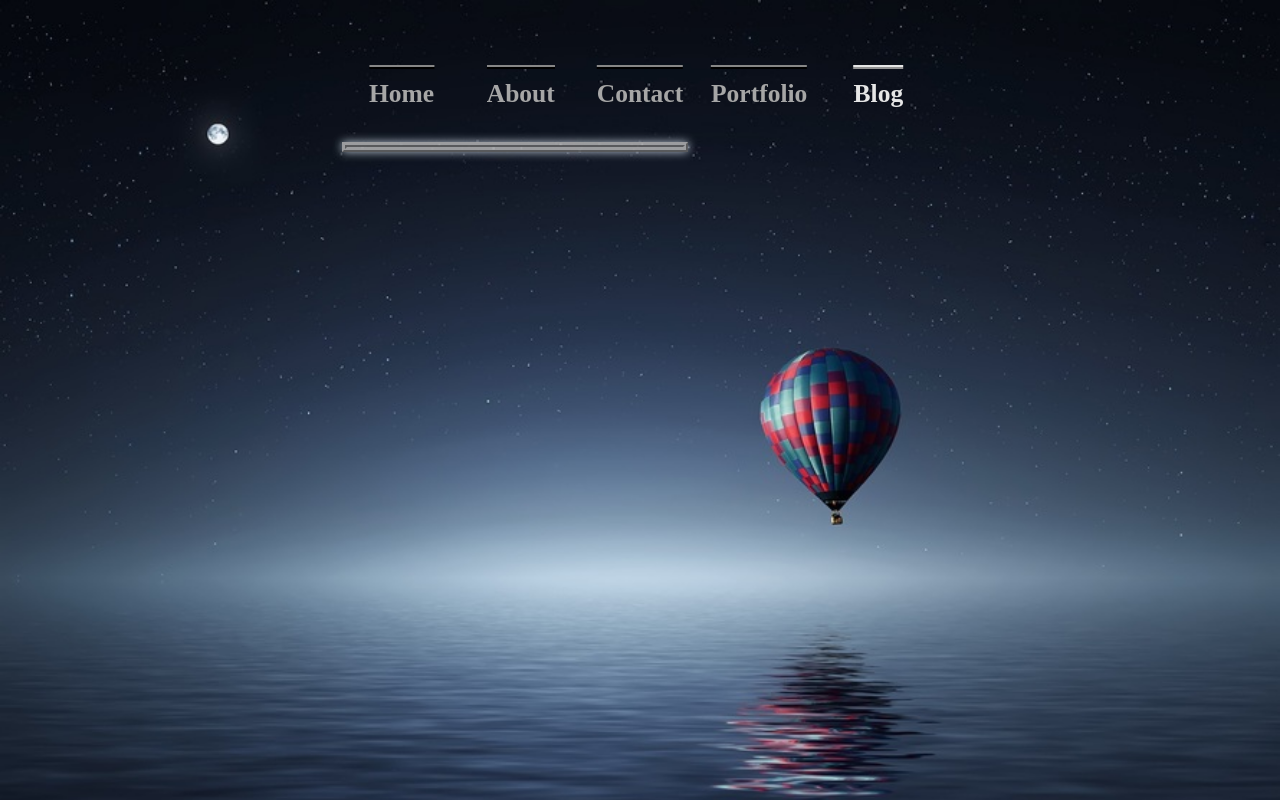
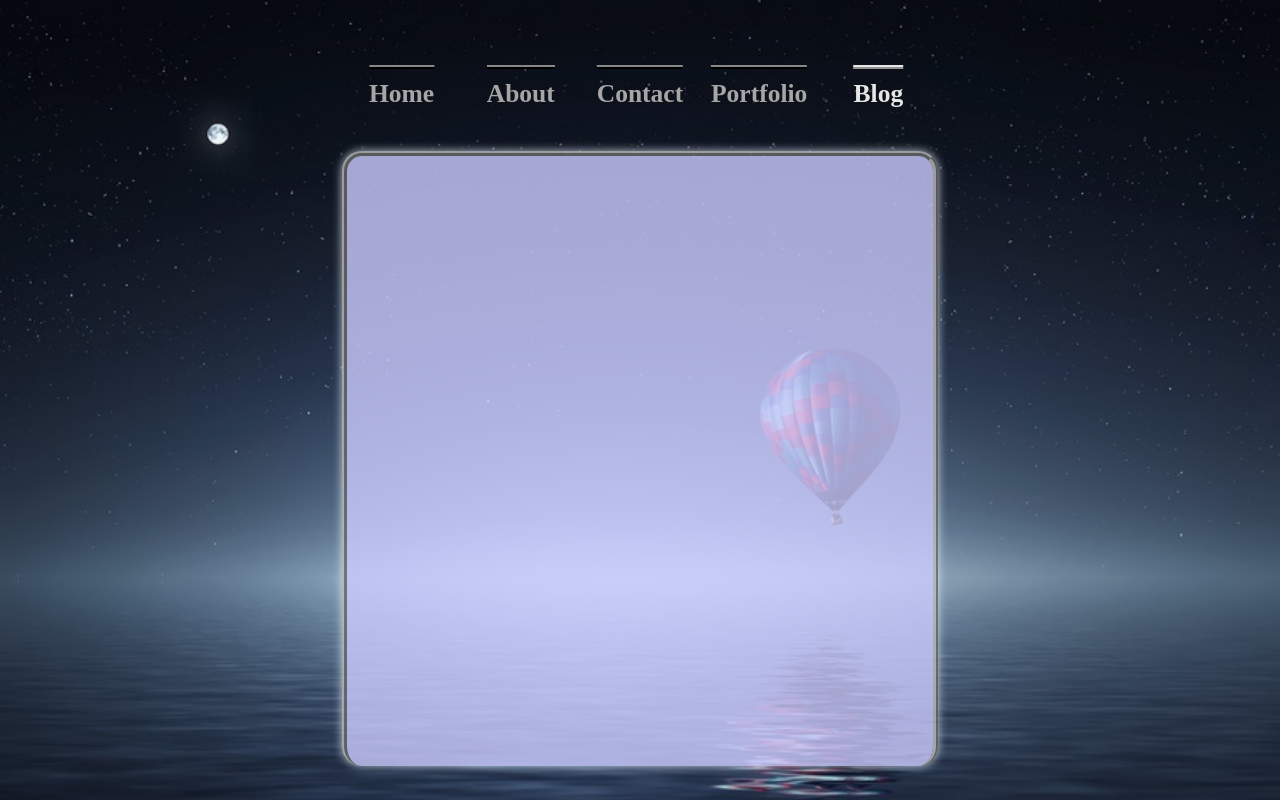
Before and after one commit to aimee-wyld/portfolio-site, a PHP site: page /blog.php in a window 1280 px wide. Run offline with PHP 8.4, Linux system fonts and the light colour scheme; data that the repository does not hold is empty.

Commit message:
Added css to the main page for new html classes on blog page

```diff
--- a/css/main.css
+++ b/css/main.css
@@ -153,3 +153,24 @@
 .article2 {
 	height: 20%;
 }
+
+#blog {
+	height: 83.5%;
+	float: left;
+	width: 100%;
+	overflow: auto;
+	margin-top: 1.5%;
+	-moz-border-radius: 20px;
+	-webkit-border-radius: 20px;
+	border-radius: 20px;
+	-moz-box-shadow: 0px 0px 10px #e6f2ff;
+	-webkit-box-shadow: 0px 0px 10px #e6f2ff;
+	box-shadow: 0px 0px 10px #e6f2ff;
+	border-bottom: 0;
+}
+
+.blog-rows {
+	border-bottom: 5px ridge #bfbfbf;
+	overflow: auto;
+	padding: 2%;
+}
```
